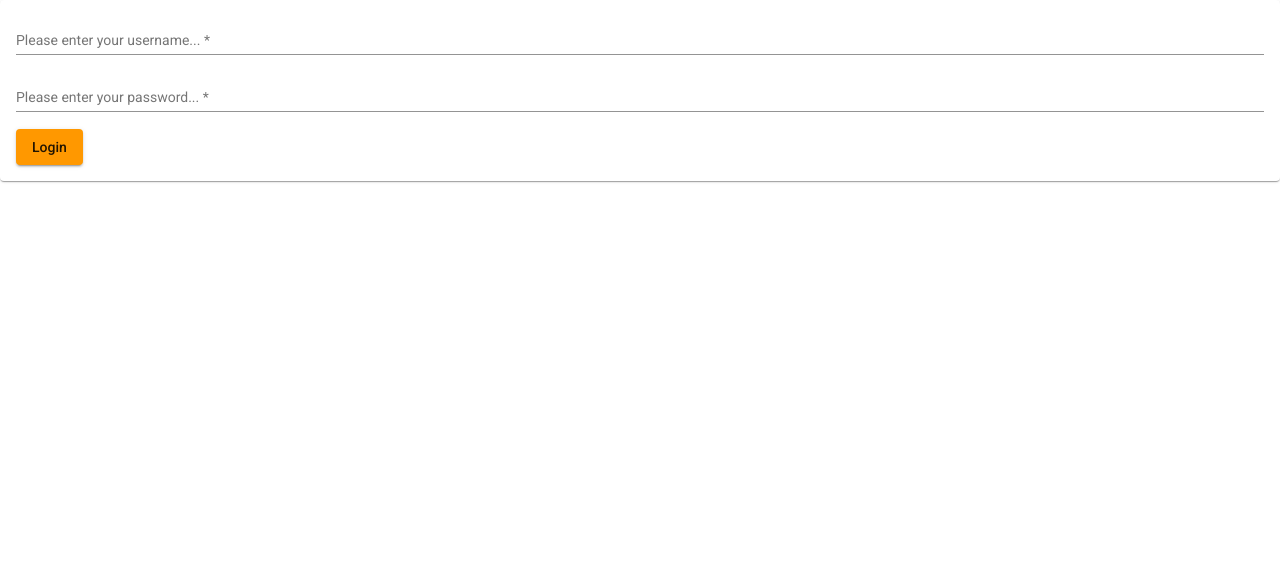
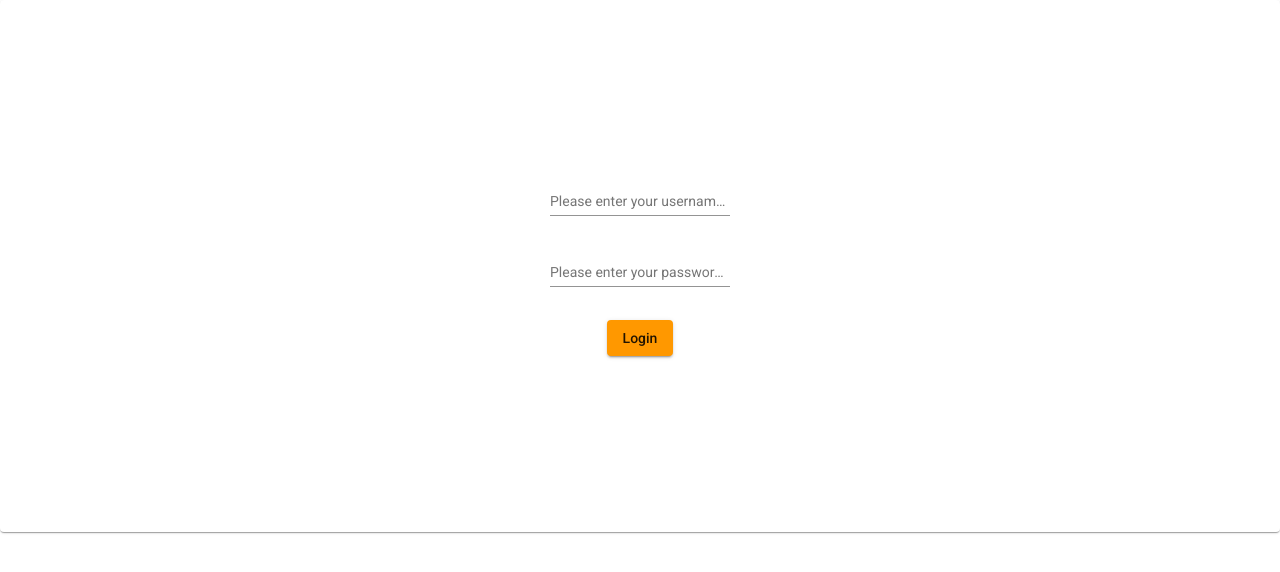
Before and after one commit to petrovicaca/icr, an Angular app in the folder ispit/: page /login in a window 1280 px wide. Shown: the top 572 px of the page. Built offline with nearby package versions, Linux system fonts and the light colour scheme.

Commit message:
added flex layout to login

```diff
--- a/ispit/src/app/auth/login/login.component.css
+++ b/ispit/src/app/auth/login/login.component.css
@@ -1,4 +1,4 @@
-mat-form-field,
-textarea{
+form {
+  height: 500px;
   width: 100%;
 }
--- a/ispit/src/app/auth/login/login.component.html
+++ b/ispit/src/app/auth/login/login.component.html
@@ -1,6 +1,6 @@
 <mat-card>
 
-  <form (submit)="onLogin(postForm)" #postForm="ngForm">
+  <form (submit)="onLogin(postForm)" #postForm="ngForm" fxLayout="column" fxLayoutAlign="center center" fxLayoutGap="15px">
 
     <!--ID POLJE-->
     <mat-form-field [style.display]="'none'">
```
